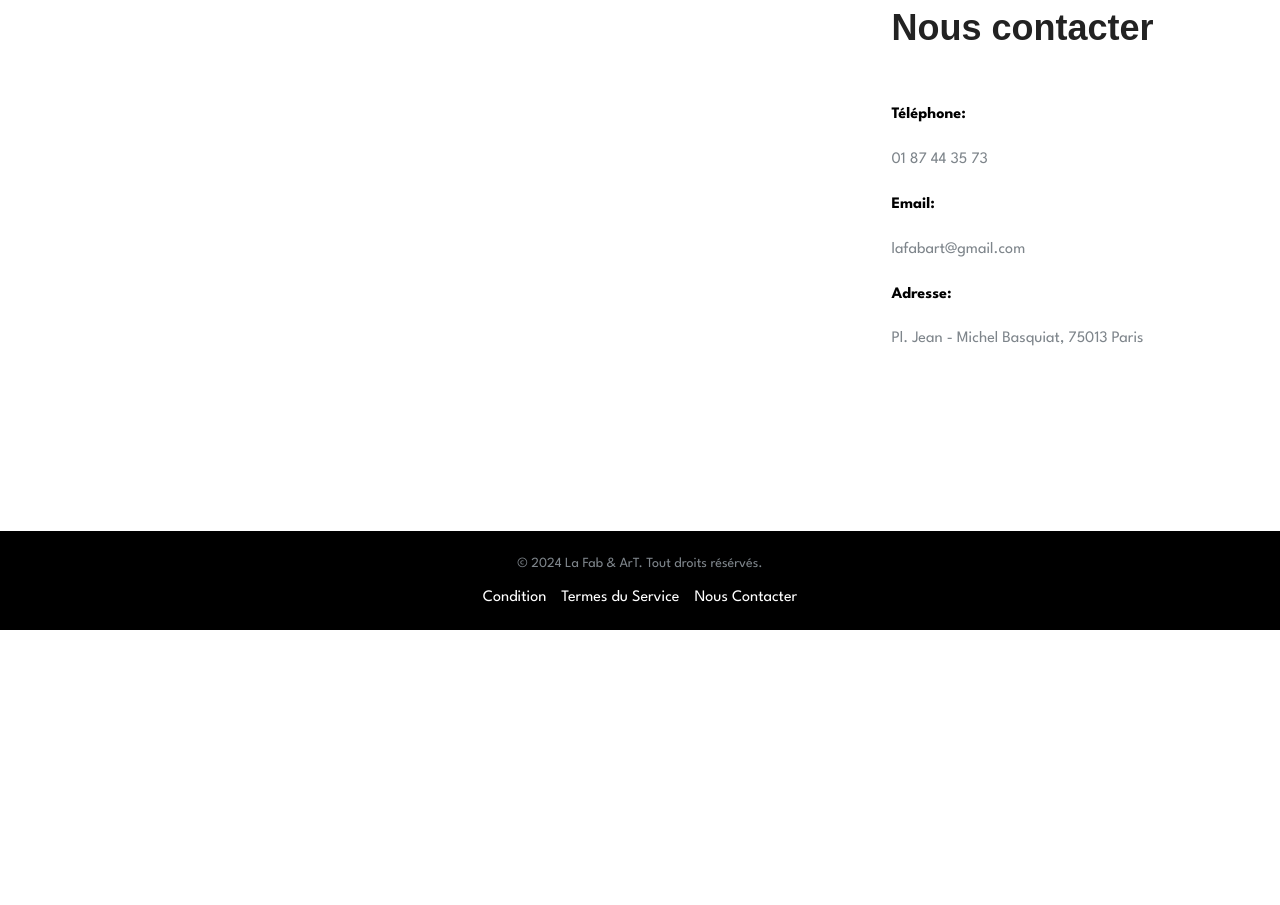
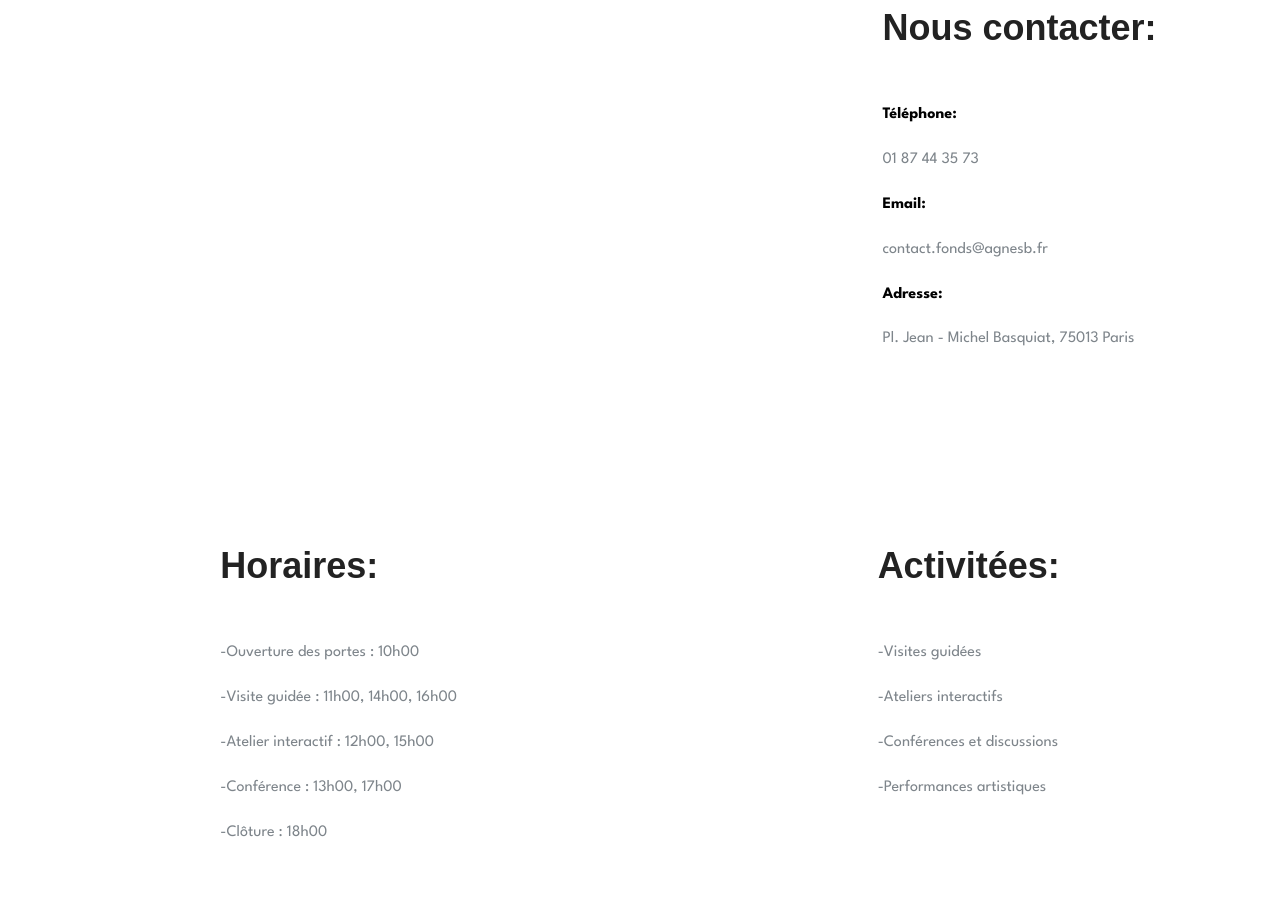
Before and after one commit to WhiteRoseX/Art-Website, a website: page site-galerie-art/contact.html in a window 1280 px wide. Shown: the part 255-1160 px from the top of the page. Before the commit the page ends 885 px from the top, so only its background shows below. Drawn offline with Linux system fonts and the light colour scheme; some packages are replaced by stand-ins of ours.

Commit message:
Ajout d'horaires

```diff
--- a/site-galerie-art/contact.html
+++ b/site-galerie-art/contact.html
@@ -63,18 +63,37 @@
 				<div id="container-map">
 					<div id="map"></div>
 					<div class="container-contact">
-						<h2>Nous contacter</h2>
+						<h2>Nous contacter:</h2>
 						<br>
 						<br>
 						<p id="attribute">Téléphone:</p><p>01 87 44 35 73</p>
-						<p id="attribute">Email:</p><p>lafabart@gmail.com</p>
+						<p id="attribute">Email:</p><p>contact.fonds@agnesb.fr</p>
 						<p id="attribute">Adresse:</p><p>Pl. Jean - Michel Basquiat, 75013 Paris</p>
 					</div>
-
+				</div>
+				<div class="container-hor">
+					<div class="horaires">
+						<h2>Horaires:</h2>
+						<br>
+						<br>
+						<p>-Ouverture des portes : 10h00</p>
+						<p>-Visite guidée : 11h00, 14h00, 16h00</p>
+						<p>-Atelier interactif : 12h00, 15h00</p>
+						<p>-Conférence : 13h00, 17h00</p>
+						<p>-Clôture : 18h00</p>
+					</div>
+					<div class="activite">
+						<h2>Activitées:</h2>
+						<br>
+						<br>
+						<p>-Visites guidées</p>
+						<p>-Ateliers interactifs</p>
+						<p>-Conférences et discussions</p>
+						<p>-Performances artistiques</p>
+					</div>
 				</div>
 			</div>
 		</div>
-	</section>
 	<!-- Contact Page end -->
 
 	<!-- Footer Section -->
--- a/site-galerie-art/css/style.css
+++ b/site-galerie-art/css/style.css
@@ -14,6 +14,7 @@
 
 *{
 	transition: 0.5s;
+	box-sizing: border-box;
 }
 
 html,
@@ -1323,3 +1324,16 @@ footer {
 		font-size: 15px;
 	}
 }
+
+.container-hor{
+	display: flex;
+	justify-content: space-around;
+	padding: 10px;
+	margin-bottom: 10%;
+}
+
+.horaires{
+}
+
+.activite{
+}
```
